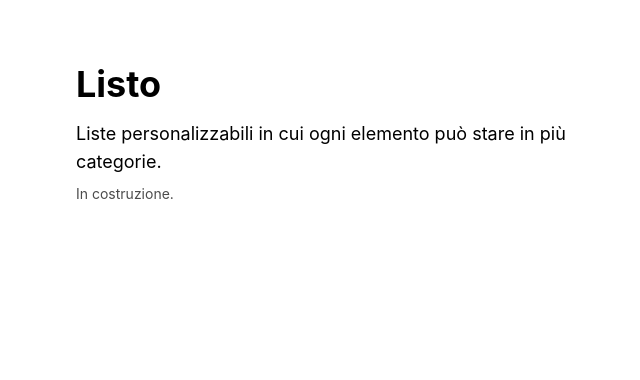
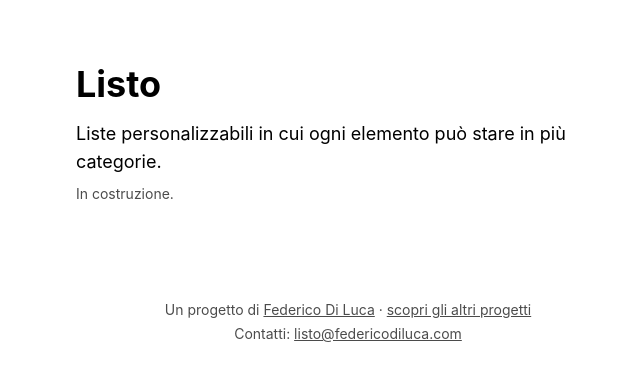
Before and after one commit to federicodiluca/listo, a SvelteKit app: page / in a window 1280 px wide. Shown: the top 380 px of the page, without its empty margins (292-932 px from the left). Built offline with nearby package versions, Linux system fonts and the light colour scheme.

Commit message:
Credit the author and add project contact email

```diff
--- a/package.json
+++ b/package.json
@@ -2,6 +2,7 @@
 	"name": "listo",
 	"private": true,
 	"license": "MIT",
+	"author": "Federico Di Luca <listo@federicodiluca.com> (https://federicodiluca.com/)",
 	"version": "0.0.1",
 	"type": "module",
 	"scripts": {
--- /dev/null
+++ b/src/lib/components/SiteFooter.svelte
@@ -0,0 +1,15 @@
+<script lang="ts">
+	import { site } from '$lib/site';
+</script>
+
+<!-- eslint-disable svelte/no-navigation-without-resolve -- external links only -->
+<footer class="mx-auto max-w-xl px-4 py-8 text-center text-sm opacity-70">
+	<p>
+		Un progetto di
+		<a class="underline" href={site.author.url}>{site.author.name}</a>
+		· <a class="underline" href={site.author.projectsUrl}>scopri gli altri progetti</a>
+	</p>
+	<p class="mt-1">
+		Contatti: <a class="underline" href="mailto:{site.contactEmail}">{site.contactEmail}</a>
+	</p>
+</footer>
--- /dev/null
+++ b/src/lib/site.ts
@@ -0,0 +1,11 @@
+/** Public facts about the site, shared by pages, meta tags and structured data. */
+export const site = {
+	name: 'Listo',
+	url: 'https://listo.federicodiluca.com',
+	contactEmail: 'listo@federicodiluca.com',
+	author: {
+		name: 'Federico Di Luca',
+		url: 'https://federicodiluca.com/',
+		projectsUrl: 'https://federicodiluca.com/progetti/'
+	}
+} as const;
--- a/src/routes/+page.svelte
+++ b/src/routes/+page.svelte
@@ -1,15 +1,23 @@
+<script lang="ts">
+	import SiteFooter from '$lib/components/SiteFooter.svelte';
+	import { site } from '$lib/site';
+</script>
+
 <svelte:head>
-	<title>Listo — liste con categorie multiple</title>
+	<title>{site.name} — liste con categorie multiple</title>
 	<meta
 		name="description"
 		content="Liste personalizzabili in cui ogni elemento può stare in più categorie. I dati restano sul tuo dispositivo o sul tuo Google Drive."
 	/>
+	<meta name="author" content={site.author.name} />
 </svelte:head>
 
 <main class="mx-auto max-w-xl px-4 py-16">
-	<h1 class="text-4xl font-bold">Listo</h1>
+	<h1 class="text-4xl font-bold">{site.name}</h1>
 	<p class="mt-4 text-lg">
 		Liste personalizzabili in cui ogni elemento può stare in più categorie.
 	</p>
 	<p class="mt-2 text-sm opacity-70">In costruzione.</p>
 </main>
+
+<SiteFooter />
```
Also changed, not shown: 1 other file (tests, documents, lock files or other folders).
